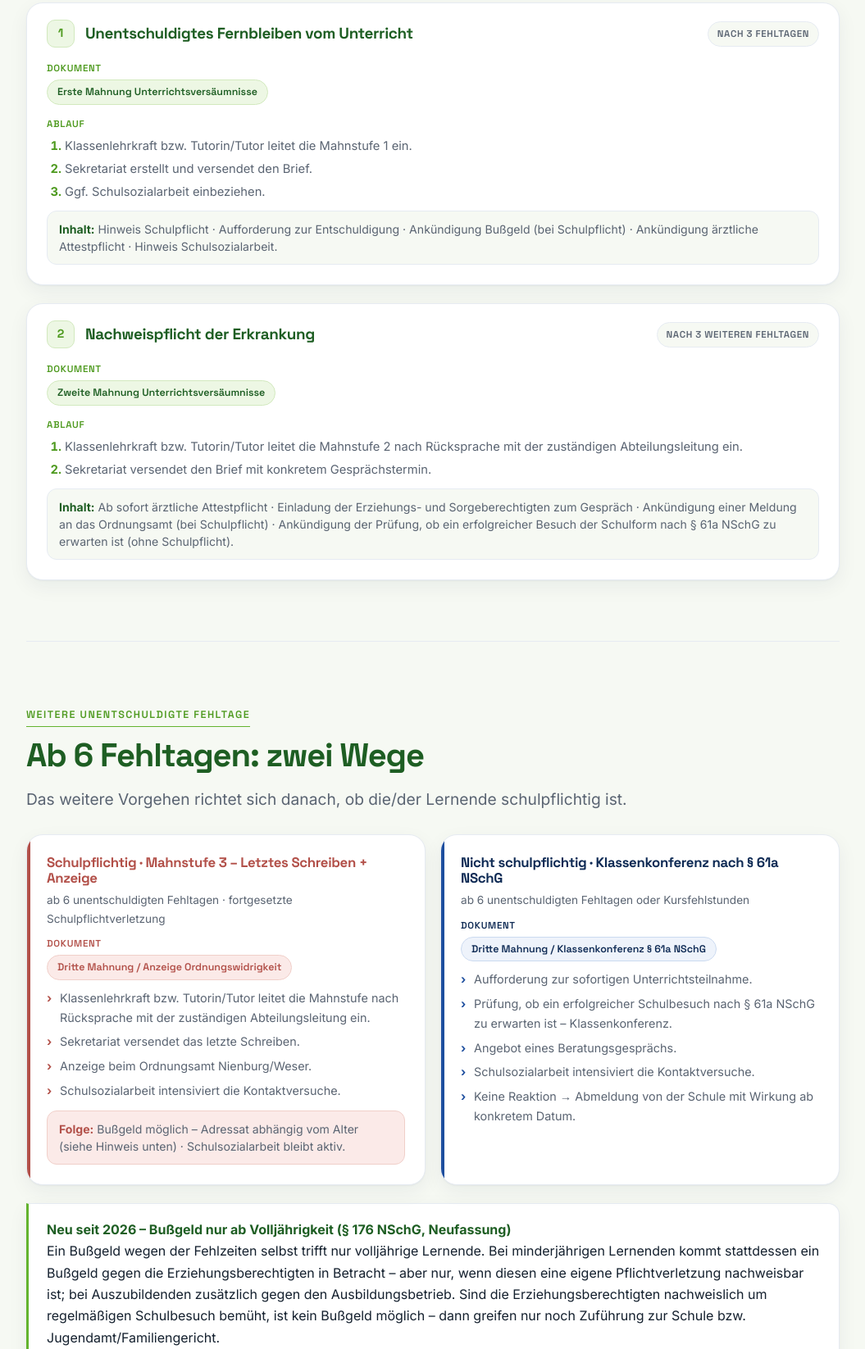
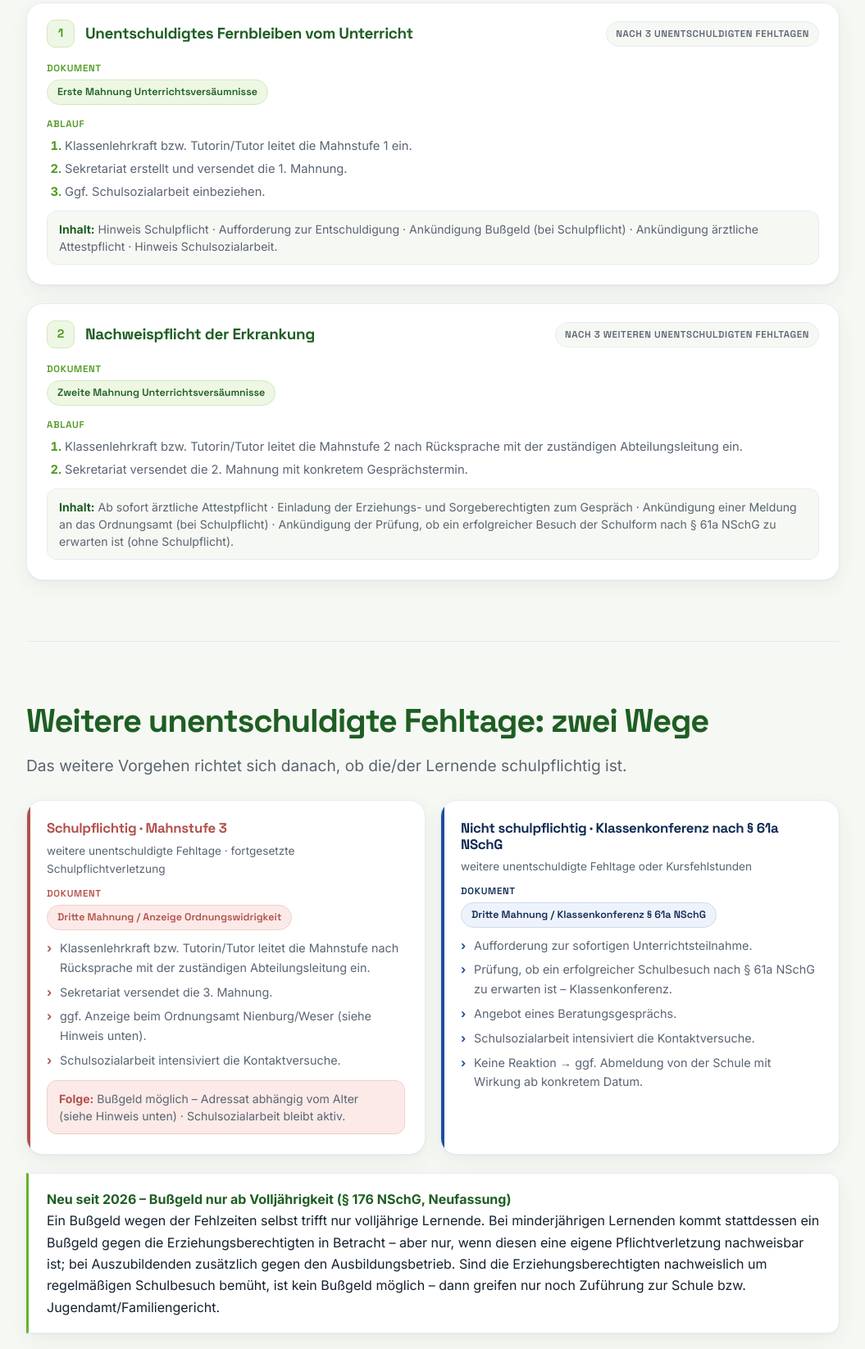
Before and after one commit to BBSNi/Fehlzeitenprozess, a plain HTML site: page index.html in a window 1280 px wide. Shown: the part 2854-4500 px from the top of the page at 82% size, without its empty margins (112-1167 px from the left). Drawn offline with Linux system fonts and the light colour scheme.

Commit message:
index.html

```diff
--- a/index.html
+++ b/index.html
@@ -448,14 +448,14 @@ footer{background:linear-gradient(165deg,#1E5E23,#123F1A);color:#C4DDB4}.footer-
     <p class="lead">Bei fortgesetztem unentschuldigtem Fehlen folgen die schriftlichen Mahnstufen.</p>
 
     <div class="rcard reveal">
-      <div class="rcard-head"><span class="rcard-num">1</span><h3>Unentschuldigtes Fernbleiben vom Unterricht</h3><span class="tag">nach 3 Fehltagen</span></div>
+      <div class="rcard-head"><span class="rcard-num">1</span><h3>Unentschuldigtes Fernbleiben vom Unterricht</h3><span class="tag">nach 3 unentschuldigten Fehltagen</span></div>
       <div class="rcard-body">
         <div class="sub">Dokument</div>
         <span class="chip-form">Erste Mahnung Unterrichtsversäumnisse</span>
         <div class="sub">Ablauf</div>
         <ol>
           <li>Klassenlehrkraft bzw. Tutorin/Tutor leitet die Mahnstufe 1 ein.</li>
-          <li>Sekretariat erstellt und versendet den Brief.</li>
+          <li>Sekretariat erstellt und versendet die 1. Mahnung.</li>
           <li>Ggf. Schulsozialarbeit einbeziehen.</li>
         </ol>
         <div class="inline-note"><strong>Inhalt:</strong> Hinweis Schulpflicht · Aufforderung zur Entschuldigung · Ankündigung Bußgeld (bei Schulpflicht) · Ankündigung ärztliche Attestpflicht · Hinweis Schulsozialarbeit.</div>
@@ -463,14 +463,14 @@ footer{background:linear-gradient(165deg,#1E5E23,#123F1A);color:#C4DDB4}.footer-
     </div>
 
     <div class="rcard reveal">
-      <div class="rcard-head"><span class="rcard-num">2</span><h3>Nachweispflicht der Erkrankung</h3><span class="tag">nach 3 weiteren Fehltagen</span></div>
+      <div class="rcard-head"><span class="rcard-num">2</span><h3>Nachweispflicht der Erkrankung</h3><span class="tag">nach 3 weiteren unentschuldigten Fehltagen</span></div>
       <div class="rcard-body">
         <div class="sub">Dokument</div>
         <span class="chip-form">Zweite Mahnung Unterrichtsversäumnisse</span>
         <div class="sub">Ablauf</div>
         <ol>
           <li>Klassenlehrkraft bzw. Tutorin/Tutor leitet die Mahnstufe 2 nach Rücksprache mit der zuständigen Abteilungsleitung ein.</li>
-          <li>Sekretariat versendet den Brief mit konkretem Gesprächstermin.</li>
+          <li>Sekretariat versendet die 2. Mahnung mit konkretem Gesprächstermin.</li>
         </ol>
         <div class="inline-note"><strong>Inhalt:</strong> Ab sofort ärztliche Attestpflicht · Einladung der Erziehungs- und Sorgeberechtigten zum Gespräch · Ankündigung einer Meldung an das Ordnungsamt (bei Schulpflicht) · Ankündigung der Prüfung, ob ein erfolgreicher Besuch der Schulform nach § 61a NSchG zu erwarten ist (ohne Schulpflicht).</div>
       </div>
@@ -479,20 +479,19 @@ footer{background:linear-gradient(165deg,#1E5E23,#123F1A);color:#C4DDB4}.footer-
 
   <!-- ============ WEITERE FEHLTAGE (VERZWEIGUNG) ============ -->
   <section id="weitere">
-    <span class="kicker">Weitere unentschuldigte Fehltage</span>
-    <h2>Ab 6 Fehltagen: zwei Wege</h2>
+    <h2>Weitere unentschuldigte Fehltage: zwei Wege</h2>
     <p class="lead">Das weitere Vorgehen richtet sich danach, ob die/der Lernende schulpflichtig ist.</p>
 
     <div class="karten">
       <div class="karte rot reveal">
-        <h4>Schulpflichtig · Mahnstufe 3 – Letztes Schreiben + Anzeige</h4>
-        <p style="font-size:.85rem;color:var(--grau);margin:-4px 0 10px">ab 6 unentschuldigten Fehltagen · fortgesetzte Schulpflichtverletzung</p>
+        <h4>Schulpflichtig · Mahnstufe 3</h4>
+        <p style="font-size:.85rem;color:var(--grau);margin:-4px 0 10px">weitere unentschuldigte Fehltage · fortgesetzte Schulpflichtverletzung</p>
         <div class="sub" style="font-family:'Space Grotesk',sans-serif;font-weight:600;font-size:.72rem;text-transform:uppercase;letter-spacing:.06em;color:var(--fail-text);margin-bottom:4px">Dokument</div>
         <p style="margin-bottom:10px"><span class="chip-form" style="color:var(--fail-text);background:var(--fail-bg);border-color:var(--fail-line)">Dritte Mahnung / Anzeige Ordnungswidrigkeit</span></p>
         <ul>
           <li>Klassenlehrkraft bzw. Tutorin/Tutor leitet die Mahnstufe nach Rücksprache mit der zuständigen Abteilungsleitung ein.</li>
-          <li>Sekretariat versendet das letzte Schreiben.</li>
-          <li>Anzeige beim Ordnungsamt Nienburg/Weser.</li>
+          <li>Sekretariat versendet die 3. Mahnung.</li>
+          <li>ggf. Anzeige beim Ordnungsamt Nienburg/Weser (siehe Hinweis unten).</li>
           <li>Schulsozialarbeit intensiviert die Kontaktversuche.</li>
         </ul>
         <div class="inline-note" style="border-color:var(--fail-line);background:var(--fail-bg)"><strong style="color:var(--fail-text)">Folge:</strong> Bußgeld möglich – Adressat abhängig vom Alter (siehe Hinweis unten) · Schulsozialarbeit bleibt aktiv.</div>
@@ -500,7 +499,7 @@ footer{background:linear-gradient(165deg,#1E5E23,#123F1A);color:#C4DDB4}.footer-
 
       <div class="karte blau reveal">
         <h4>Nicht schulpflichtig · Klassenkonferenz nach § 61a NSchG</h4>
-        <p style="font-size:.85rem;color:var(--grau);margin:-4px 0 10px">ab 6 unentschuldigten Fehltagen oder Kursfehlstunden</p>
+        <p style="font-size:.85rem;color:var(--grau);margin:-4px 0 10px">weitere unentschuldigte Fehltage oder Kursfehlstunden</p>
         <div class="sub" style="font-family:'Space Grotesk',sans-serif;font-weight:600;font-size:.72rem;text-transform:uppercase;letter-spacing:.06em;color:var(--blau-dunkel);margin-bottom:4px">Dokument</div>
         <p style="margin-bottom:10px"><span class="chip-form" style="color:var(--blau-dunkel);background:var(--blau-hell);border-color:#CBDAF0">Dritte Mahnung / Klassenkonferenz § 61a NSchG</span></p>
         <ul>
@@ -508,7 +507,7 @@ footer{background:linear-gradient(165deg,#1E5E23,#123F1A);color:#C4DDB4}.footer-
           <li>Prüfung, ob ein erfolgreicher Schulbesuch nach § 61a NSchG zu erwarten ist – Klassenkonferenz.</li>
           <li>Angebot eines Beratungsgesprächs.</li>
           <li>Schulsozialarbeit intensiviert die Kontaktversuche.</li>
-          <li>Keine Reaktion → Abmeldung von der Schule mit Wirkung ab konkretem Datum.</li>
+          <li>Keine Reaktion → ggf. Abmeldung von der Schule mit Wirkung ab konkretem Datum.</li>
         </ul>
       </div>
     </div>
```
